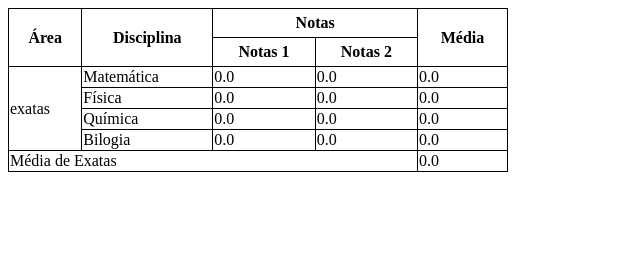
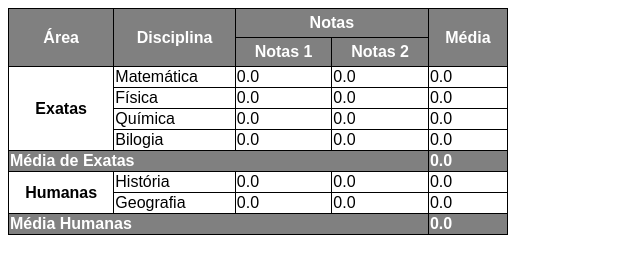
Before and after one commit to juniobecker/html-css, a plain HTML site: page desafio/modulo 01/d014/index.html in a window 1280 px wide. Shown: the whole page, without its empty margins (0-640 px from the left). Drawn offline with Linux system fonts and the light colour scheme.

Commit message:
desafio 14

```diff
--- a/desafio/modulo 01/d014/index.html
+++ b/desafio/modulo 01/d014/index.html
@@ -5,6 +5,9 @@
     <meta name="viewport" content="width=device-width, initial-scale=1.0">
     <title>Tabela</title>
     <style>
+        body {
+            font-family: Arial, Helvetica, sans-serif;
+        }
         table{
             width: 500px;
             border-collapse: collapse;
@@ -17,25 +20,39 @@
             padding: 5px;
         }
 
+        .titulo {
+            background-color: gray;
+            color: white;
+            font-weight: bold;
+        }
+
+        .categoria {
+            text-align: center;
+        }
+
     </style>
 </head>
 <body>
     <table>
         <thead>
-            <th rowspan="2">Área</th>
-            <th rowspan="2">Disciplina</th>
-            <th colspan="2">Notas</th>
-            <th rowspan="2">Média</th>
+            <th rowspan="2" class="titulo">Área</th>
+            <th rowspan="2" class="titulo">Disciplina</th>
+            <th colspan="2" class="titulo">Notas</th>
+            <th rowspan="2" class="titulo">Média</th>
             <tr>
-                <th>Notas 1</th>
-                <th>Notas 2</th>
+                <th class="titulo">Notas 1</th>
+                <th class="titulo">Notas 2</th>
             </tr>
 
         </thead>
         <tbody>
             <tr>
 
-                <td rowspan="4">exatas</td>
+                <td rowspan="4" class="categoria">
+                    <strong>
+                        Exatas
+                    </strong>
+                </td>
                 <td >Matemática</td>
                 <td>0.0</td>
                 <td>0.0</td>
@@ -61,8 +78,26 @@
                 <td>0.0</td>
             </tr>
             <tr>
-                <td colspan="4">Média de Exatas</td>
+                <td colspan="4" class="titulo">Média de Exatas</td>
+                <td class="titulo">0.0</td>
+            </tr>
+
+            <tr>
+                <td rowspan="2" class="categoria"><strong>Humanas</strong></td>
+                <td>História</td>
                 <td>0.0</td>
+                <td>0.0</td>
+                <td>0.0</td>
+            </tr>
+            <tr>
+                <td>Geografia</td>
+                <td>0.0</td>
+                <td>0.0</td>
+                <td>0.0</td>
+            </tr>
+            <tr>
+                <td colspan="4" class="titulo">Média Humanas</td>
+                <td class="titulo">0.0</td>
             </tr>
         </tbody>
     </table>
```
